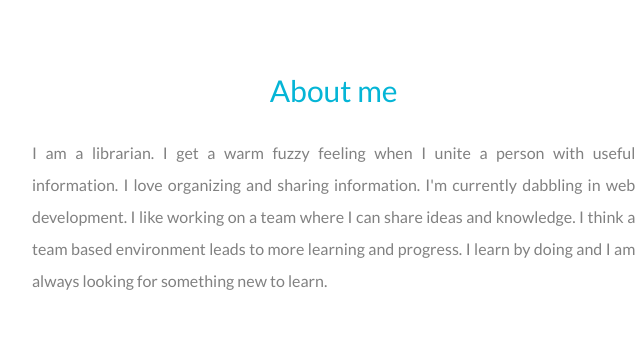
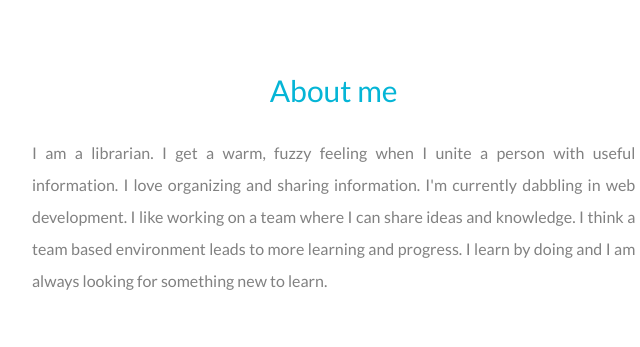
Before and after one commit to helpfulsquash/github.io, a plain HTML site: page index.html in a window 1280 px wide. Shown: the part 980-1327 px from the top of the page, 148-788 px from the left. Drawn offline with nearby package versions, Linux system fonts and the light colour scheme.

Commit message:
added comma
,

```diff
--- a/index.html
+++ b/index.html
@@ -48,7 +48,7 @@
   <div class="row">
   	<div class="col-md-8">
   		<h3>About me</h3>
-  		<p class="text-justify">I am a librarian. I get a warm fuzzy feeling when I unite a person with useful information. I love organizing and sharing information. I'm currently dabbling in web development. I like working on a team where I can share ideas and knowledge. I think a team based environment leads to more learning and progress. I learn by doing and I am always looking for something new to learn. </p>
+  		<p class="text-justify">I am a librarian. I get a warm, fuzzy feeling when I unite a person with useful information. I love organizing and sharing information. I'm currently dabbling in web development. I like working on a team where I can share ideas and knowledge. I think a team based environment leads to more learning and progress. I learn by doing and I am always looking for something new to learn. </p>
   	</div>
   	<div class="col-md-4" id="specifics">
       <div class="padding">
```
Also changed, not shown: 1 other file.
